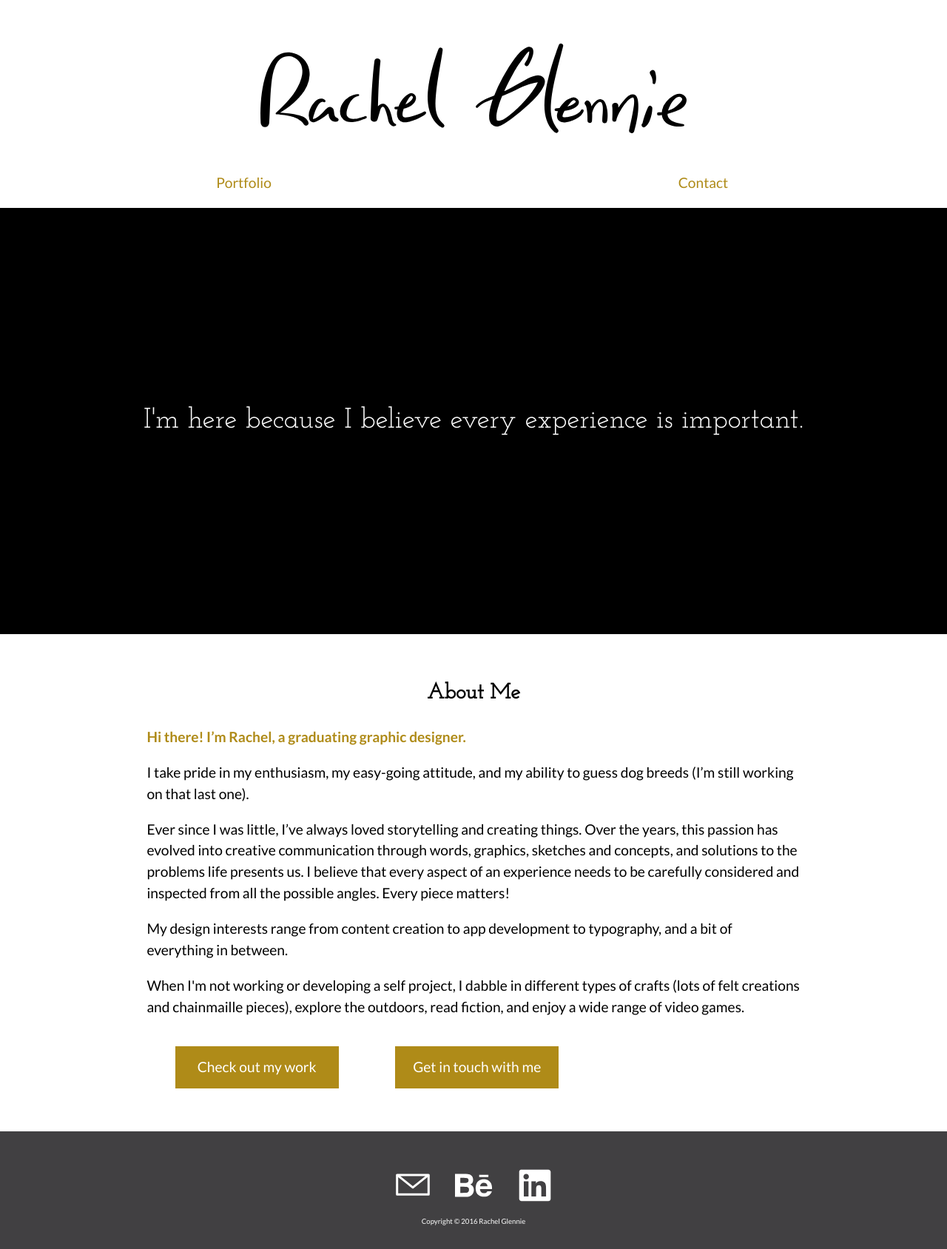
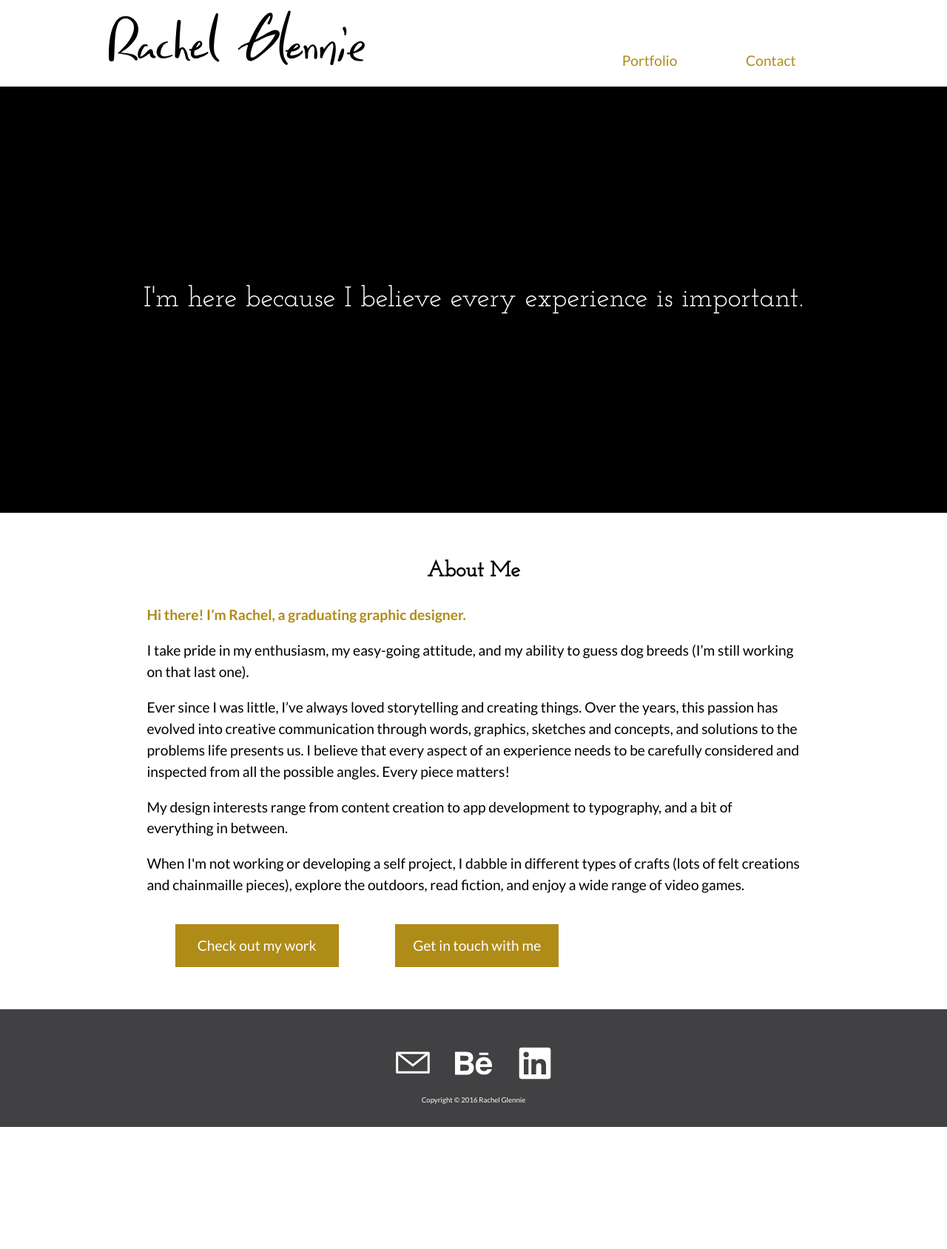
Before and after one commit to rachel-glennie/portfolio, a Jekyll site: the page built from index.html, in a window 1280 px wide. Shown: the whole page at 74% size. Built offline with Jekyll 4.4.1, drawn with Linux system fonts in a browser that asks for light colours; after the commit the page ends 1523 px from its top, so only the background shows below that.

Commit message:
Edited header

```diff
--- a/_layouts/default.html
+++ b/_layouts/default.html
@@ -18,11 +18,11 @@
 <body>
 
 
-  <header>
-    <h1 class="unit xs-1 s-1 m-1 l-1"><a href="{{site.baseurl}}/index"><img src="{{site.baseurl}}/images/wordmark.svg" alt="Rachel Glennie's signature."></a></h1>
-    <ul class="grid grid-middle nav">
-      <li class="unit xs-1-2 s-1-2 m-1-2 l-1-2 xl-1-2"><a href="{{site.baseurl}}/portfolio-main">Portfolio</a></li>
-      <li class="unit xs-1-2 s-1-2 m-1-2 l-1-2 xl-1-2"><a href="{{site.baseurl}}/contact">Contact</a></li>
+  <header class="grid grid-bottom">
+    <h1 class="unit xs-1 s-1 m-1-2 l-1-2"><a href="{{site.baseurl}}/index"><img src="{{site.baseurl}}/images/wordmark.svg" alt="Rachel Glennie's signature."></a></h1>
+    <ul class="grid nav unit xs-1 s-1 m-1-2 l-1-2">
+      <li class="unit xs-1-4 s-1-4 m-1-4 l-1-4 xl-1-4"><a href="{{site.baseurl}}/portfolio-main">Portfolio</a></li>
+      <li class="unit xs-1-4 s-1-4 m-1-4 l-1-4 xl-1-4"><a href="{{site.baseurl}}/contact">Contact</a></li>
     </ul>
   </header>
 
--- a/css/main.css
+++ b/css/main.css
@@ -27,9 +27,11 @@ h1, h2, h3, h4, h5 {
   font-family: 'Josefin Slab', sans-serif;
 }
 
+
 h1 {
   font-size: 3em;
   line-height: 100%;
+  margin: auto;
 }
 
 h2 {
@@ -39,7 +41,6 @@ h2 {
 
 a {
   text-decoration: none;
-  color: #af8b18;
 }
 
 header {
@@ -49,8 +50,23 @@ header {
 }
 
 header img {
-  max-width: 10em;
-  margin: 0em 0.5em;
+  max-width: 6em;
+  margin: 0.5em 0em ;
+}
+
+header li {
+  margin-bottom: 1em;
+}
+
+header li a {
+  color: #af8b18;
+  transition: all 150ms linear;
+  padding: 0.75em;
+}
+
+header li a:hover {
+  background-color: #af8b18;
+  color: white;
 }
 
 main {
@@ -244,6 +260,7 @@ hr {
 
 .contact a{
   margin-top: 1em;
+  color: #af8b18;
 }
 
 
@@ -268,6 +285,10 @@ hr {
   html {
     font-size: 110%;
     line-height: 1.4;
+  }
+
+  header img {
+    margin: 0.25em 0.5em;
   }
 
   .billboard {
```
